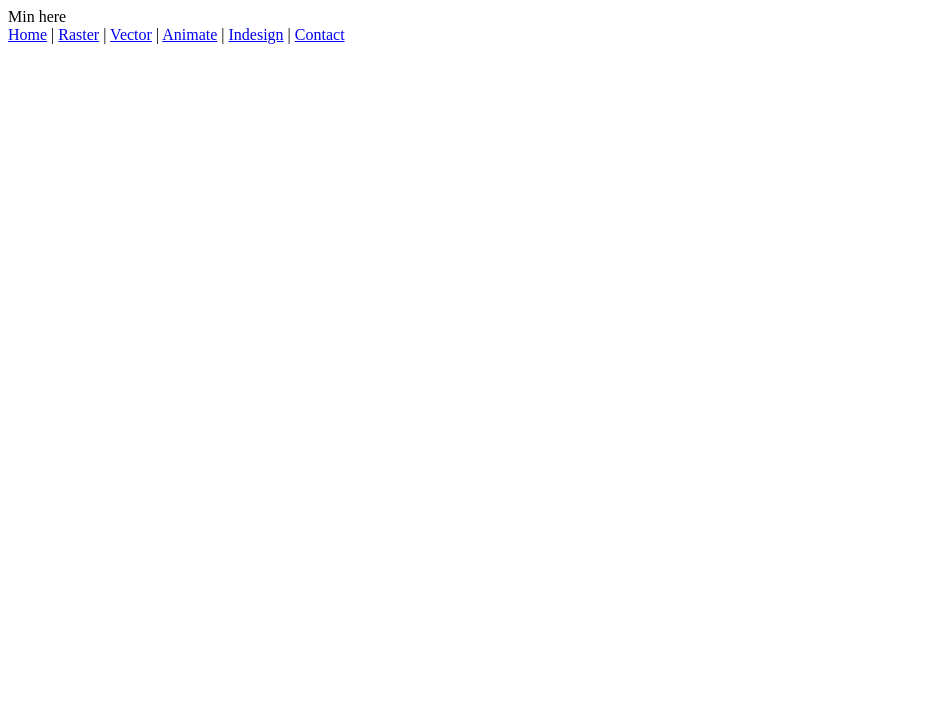
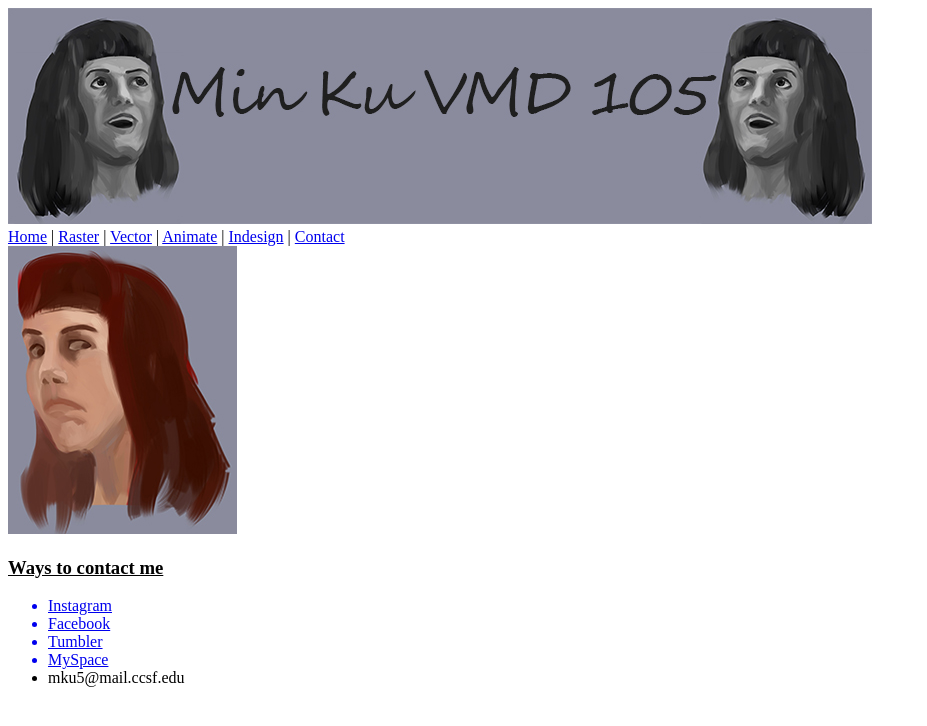
Before and after one commit to Maplecarrot/maplecarrot.github.io, a plain HTML site: page contact.html in a window 1280 px wide. Shown: the whole page, without its empty margins (0-927 px from the left). Drawn offline with Linux system fonts and the light colour scheme.

Commit message:
More added

```diff
--- a/contact.html
+++ b/contact.html
@@ -3,6 +3,8 @@
 <html>
 
 <head>
+
+    <link rel="stylesheet" href="Potatowork.css">
 
     <title>
 
@@ -12,11 +14,7 @@
 
 </head>
 
-<body>
-
-    Min here
-
-</body>
+<img src="Resource/Banner.jpg">
 
 <nav>
 
@@ -34,7 +32,50 @@
 
 </nav>
 
+<img src="Resource/ContactFace.jpg">
 
+<br>
+
+<h3>
+
+    <u>
+
+    Ways to contact me
+
+    </u>
+
+</h3>
+
+<ul>
+
+    <a href="https://www.instagram.com/maplecarrot/">
+
+        <li>Instagram</li>
+
+    </a>
+
+    <a href="https://www.facebook.com/MinNub?ref=bookmarks">
+
+        <li>Facebook</li>
+
+    </a>
+
+    <a href="https://www.youtube.com/watch?v=dQw4w9WgXcQ">
+
+        <li>Tumbler</li>
+
+    </a>
+
+    <a href="https://www.youtube.com/watch?v=FTQbiNvZqaY">
+
+        <li>MySpace</li>
+
+    </a>
+
+    <li>mku5@mail.ccsf.edu</li>
+
+
+</ul>
 
 
 </html>
```
Also changed, not shown: animate.html (+13 -8 lines), indesign.html (+13 -4 lines), index.html (+5 -11 lines), raster.html (+11 -5 lines), vector.html (+11 -5 lines), Potatowork.css (added), Resource/Banner.jpg (added), Resource/ContactFace.jpg (added), Resource/HomeFace.jpg (added), Resource/PdfPage.jpg (added).
